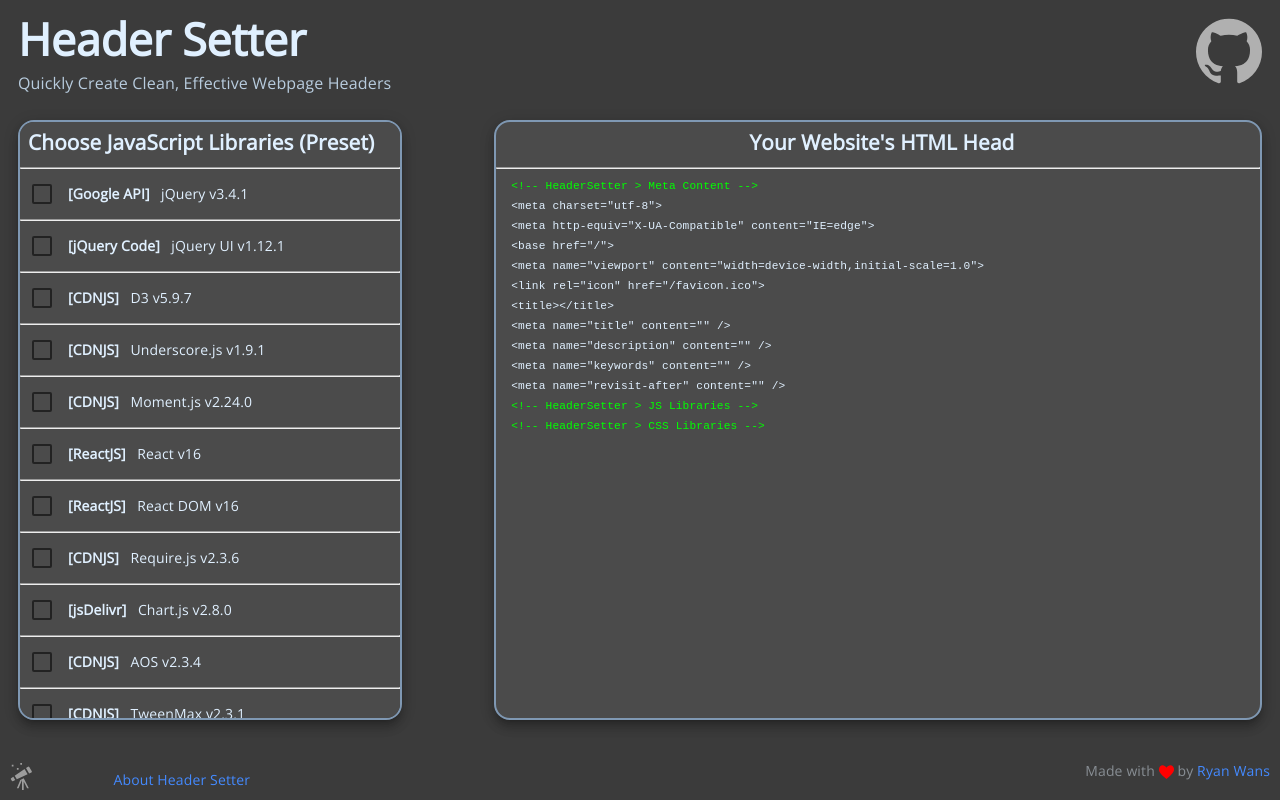
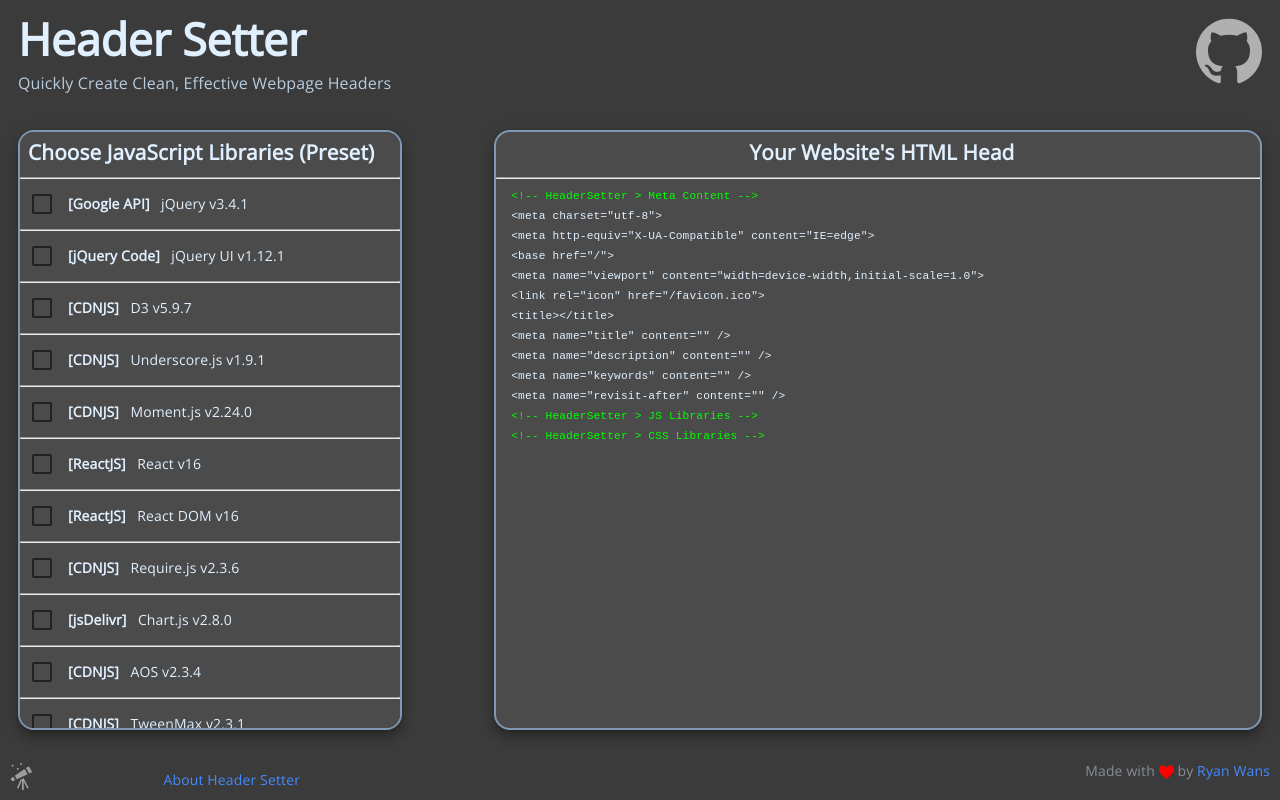
Before and after one commit to ryanrocket/hszeit, a Vue app: page /dark in a window 1280 px wide. Built offline with nearby package versions, Linux system fonts and the light colour scheme; no server answers.

Commit message:
Unspecified Changes by Makefile

```diff
--- a/src/assets/darktheme.scss
+++ b/src/assets/darktheme.scss
@@ -65,7 +65,7 @@
         height: auto;
         bottom: 0;
         padding-bottom: 10px;
-        padding-left: 50px;
+        margin-left: 50px;
         text-align: right;
     }
         #ol {
@@ -115,6 +115,7 @@
         border-color: #7f98b3;
         border-radius: 16px;
         margin-left: 18px;
+        margin-top: 10px;
         .cltitle {
             font-size: 1.3rem;
             font-weight: bold;
@@ -163,6 +164,7 @@
         border-color: #7f98b3;
         border-radius: 16px;
         margin-right: 18px;
+        margin-top: 10px;
         .odtitle {
             font-size: 1.3rem;
             font-weight: bold;
--- a/src/assets/theme.scss
+++ b/src/assets/theme.scss
@@ -120,6 +120,7 @@
         border-color: #7f98b3;
         border-radius: 16px;
         margin-left: 18px;
+        margin-top: 10px;
         .cltitle {
             font-size: 1.3rem;
             font-weight: bold;
@@ -168,6 +169,7 @@
         border-color: #7f98b3;
         border-radius: 16px;
         margin-right: 18px;
+        margin-top: 10px;
         .odtitle {
             font-size: 1.3rem;
             font-weight: bold;
```
Also changed, not shown: 1 other file (tests, documents, lock files or other folders).
